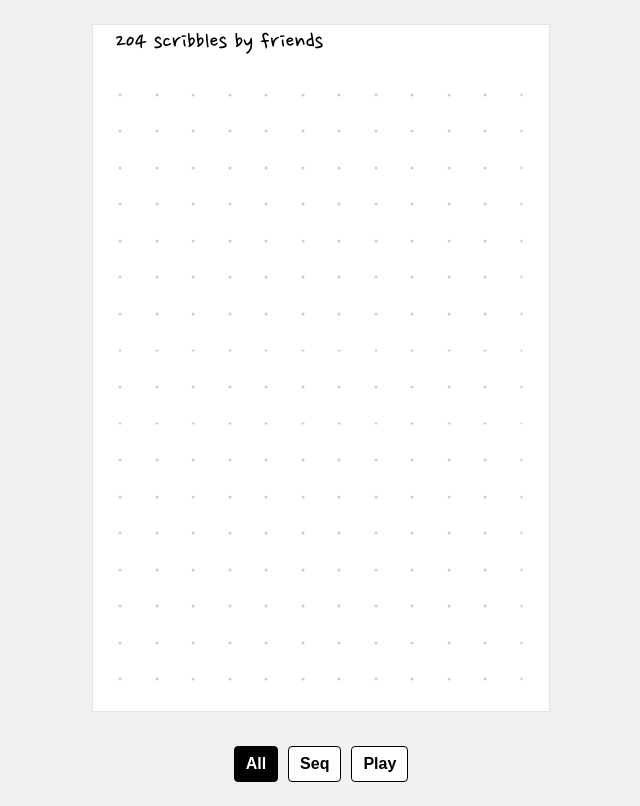
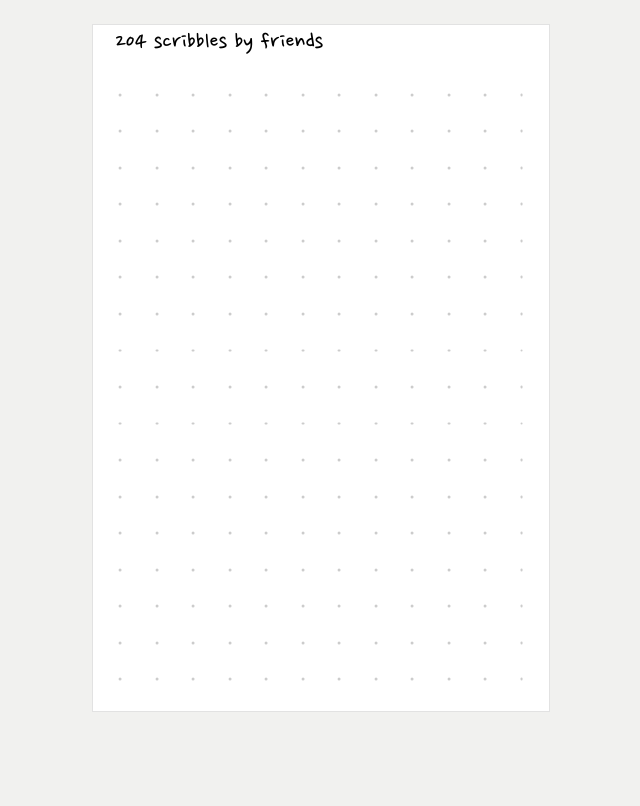
Before and after one commit to JohnPhamous/scribbles-poster, a Next.js app: page / in a window 1280 px wide. Shown: the whole page, without its empty margins (319-959 px from the left). Built offline with nearby package versions, Linux system fonts and the light colour scheme.

Commit message:
Gate replay controls by query param

```diff
--- a/src/components/poster-app.tsx
+++ b/src/components/poster-app.tsx
@@ -74,6 +74,7 @@ export function PosterApp({ initialSnapshot }: { initialSnapshot: PosterSnapshot
   const [zoomPhase, setZoomPhase] = useState<ZoomPhase>("idle");
   const [message, setMessage] = useState("");
   const [showPrintTools, setShowPrintTools] = useState(false);
+  const [showReplayTools, setShowReplayTools] = useState(false);
   const [replayStartedAt, setReplayStartedAt] = useState<number | null>(null);
   const [replayElapsed, setReplayElapsed] = useState(0);
   const [replayMode, setReplayMode] = useState<ReplayMode>("simultaneous");
@@ -129,7 +130,9 @@ export function PosterApp({ initialSnapshot }: { initialSnapshot: PosterSnapshot
   }, [withOptimisticDrawings]);
 
   useEffect(() => {
-    setShowPrintTools(new URLSearchParams(window.location.search).get("print") === "1");
+    const searchParams = new URLSearchParams(window.location.search);
+    setShowPrintTools(searchParams.get("print") === "1");
+    setShowReplayTools(searchParams.get("replay") === "1");
 
     let timer = 0;
     const scheduleRefresh = () => {
@@ -401,6 +404,7 @@ export function PosterApp({ initialSnapshot }: { initialSnapshot: PosterSnapshot
   const replayActive = replayStartedAt !== null || replayElapsed > 0;
   const zoomCanvasScale = selection && cameraStyle ? getZoomCanvasScale(cameraStyle.posterMotion.scale) : 1;
   const replayByCellId = replayActive && config ? getReplayByCellId(replayMode, replayElapsed, orderedDrawings, config) : new Map<string, CellReplay>();
+  const showToolbar = showReplayTools || showPrintTools || Boolean(message);
 
   return (
     <main className={`app ${selection ? "zoomActive" : ""} ${zoomPhase === "exit" ? "zoomClosing" : "zoomOpening"}`}>
@@ -440,7 +444,10 @@ export function PosterApp({ initialSnapshot }: { initialSnapshot: PosterSnapshot
         </motion.div>
       </section>
 
+      {showToolbar ? (
         <div className="toolbar noPrint">
+          {showReplayTools ? (
+            <>
               <button className={`iconButton ${replayMode === "simultaneous" ? "active" : ""}`} type="button" onClick={() => setReplayMode("simultaneous")}>
                 All
               </button>
@@ -450,6 +457,8 @@ export function PosterApp({ initialSnapshot }: { initialSnapshot: PosterSnapshot
               <button className="iconButton" type="button" onClick={replayActive ? stopReplay : startReplay} title={replayActive ? "Stop replay" : "Play replay"}>
                 {replayActive ? "Stop" : "Play"}
               </button>
+            </>
+          ) : null}
           {showPrintTools ? (
             <>
               <button className="iconButton" type="button" onClick={() => window.print()} title="Print poster">
@@ -462,6 +471,7 @@ export function PosterApp({ initialSnapshot }: { initialSnapshot: PosterSnapshot
           ) : null}
           {message ? <p className="status">{message}</p> : null}
         </div>
+      ) : null}
 
       {selection ? (
         <CellOverlay
```
Lines whose indentation alone changed are shown as unchanged.
